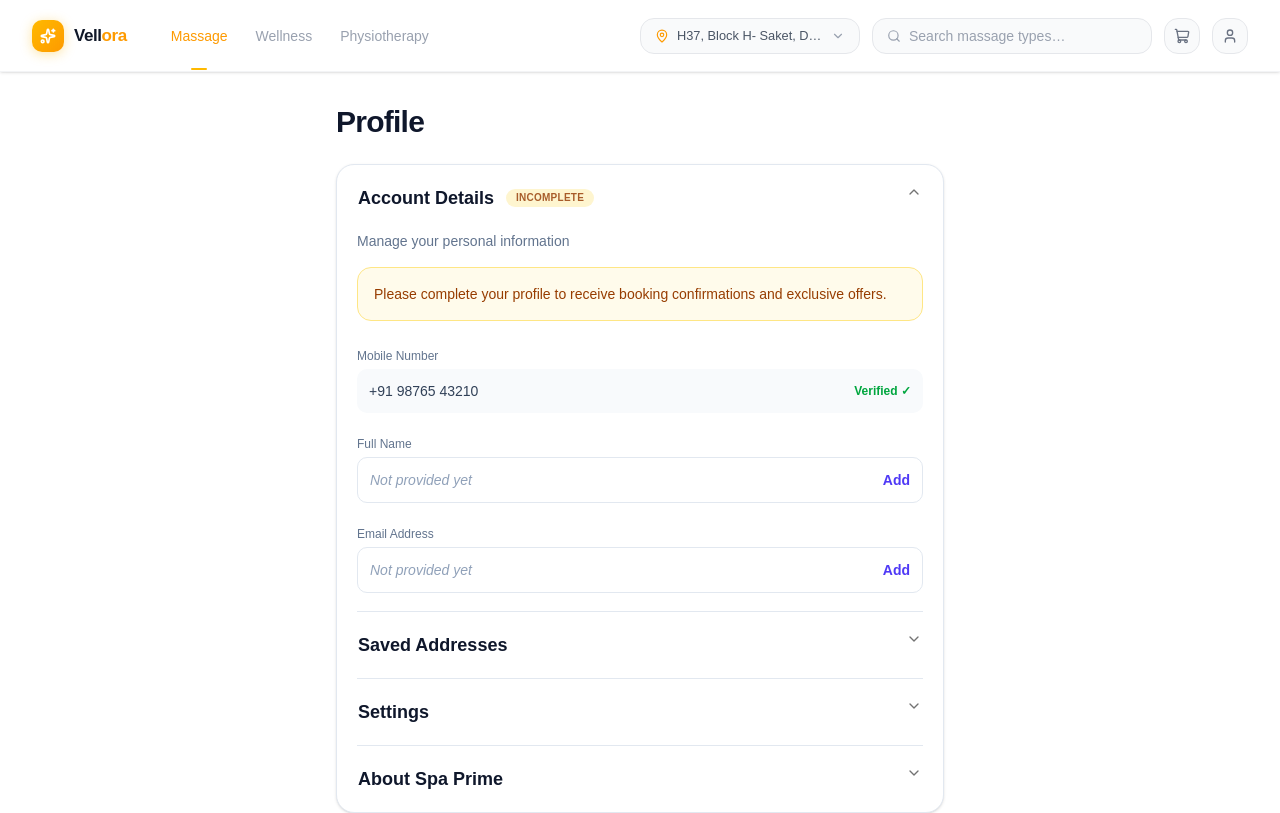
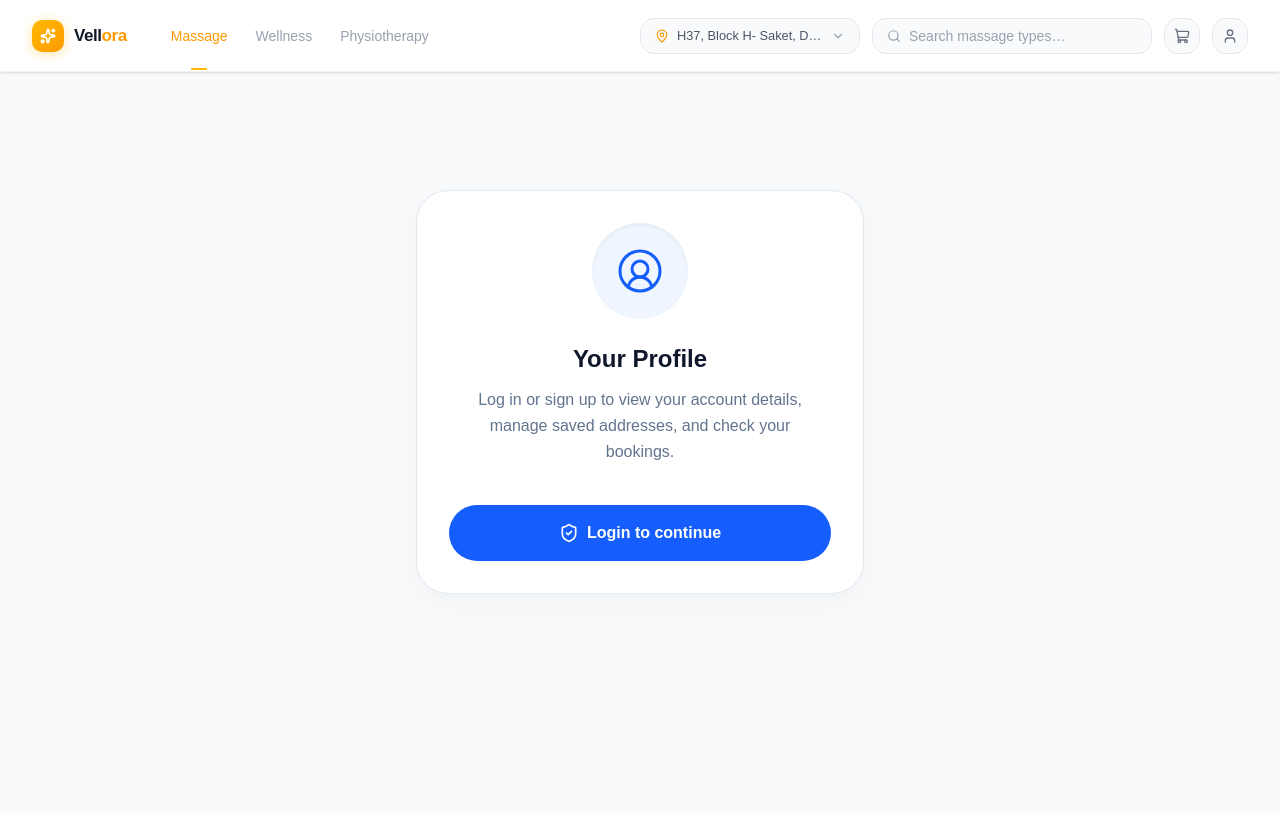
Before and after one commit to Skills-Yard/wellness-website-client, a Next.js app: page /profile in a window 1280 px wide. Shown: the top 813 px of the page. Built offline with nearby package versions, Linux system fonts and the light colour scheme.

Commit message:
feat(auth): enhance AuthModal with onComplete callback and integrate react-hot-toast for notifications

```diff
--- a/components/auth/AuthModal.tsx
+++ b/components/auth/AuthModal.tsx
@@ -35,7 +35,13 @@ const cities = [
 
 type AuthStep = "PHONE" | "OTP" | "ONBOARDING";
 
-export default function AuthModal({ onClose }: { onClose: () => void }) {
+export default function AuthModal({
+  onClose,
+  onComplete,
+}: {
+  onClose: () => void;
+  onComplete?: () => void;
+}) {
   const router = useRouter();
 
   const [step, setStep] = useState<AuthStep>("PHONE");
@@ -110,8 +116,8 @@ export default function AuthModal({ onClose }: { onClose: () => void }) {
   // 3. ONBOARDING logic
   // ==========================================
   const handleComplete = () => {
-    alert(`Setup complete for ${name} as ${profession} in ${city}!`);
-    onClose();
+    if (onComplete) onComplete(); // Triggers the Toast & Profile unlock
+    else onClose();
     router.push("/");
   };
 
--- a/components/profile/Profile.tsx
+++ b/components/profile/Profile.tsx
@@ -1,6 +1,6 @@
 "use client";
 
-import React, { useState } from "react";
+import React, { useEffect, useState } from "react";
 import {
   Accordion,
   AccordionContent,
@@ -9,23 +9,49 @@ import {
 } from "@/components/ui/accordion";
 import { Switch } from "@/components/ui/switch";
 import { tempUser, UserProfile } from "@/utils/data/tempUserData";
-import { Home as HomeIcon, Flower2, Sparkles, ShoppingCart, User } from "lucide-react";
+import {
+  Home as HomeIcon,
+  Flower2,
+  Sparkles,
+  ShoppingCart,
+  User,
+  ShieldCheck,
+  UserCircle2,
+} from "lucide-react";
 import Link from "next/link";
 import { useCart } from "@/context/CartContext";
 import { cn } from "@/lib/utils";
 import AuthModal from "../auth/AuthModal";
+import toast, { Toaster } from "react-hot-toast";
 
 // ==========================================
 // 1. ACCOUNT COMPONENT
 // ==========================================
-const AccountSection = ({ user, onEdit }: { user: UserProfile; onEdit: () => void }) => {
+const AccountSection = ({
+  user,
+  onEdit,
+}: {
+  user: UserProfile;
+  onEdit: () => void;
+}) => {
   const isProfileComplete = user.name && user.email;
 
+
+
+
   return (
+
+
+
+        /* ==========================================
+           AUTHENTICATED STATE (Actual Profile)
+           ========================================== */
         <AccordionItem value="account" className="border-b-slate-200 py-2">
           <AccordionTrigger className="hover:no-underline">
             <div className="flex items-center gap-3 text-left">
-          <span className="text-lg font-bold text-slate-900">Account Details</span>
+              <span className="text-lg font-bold text-slate-900">
+                Account Details
+              </span>
               {!isProfileComplete && (
                 <span className="inline-flex animate-pulse items-center rounded-full bg-amber-100 px-2.5 py-0.5 text-[10px] font-semibold tracking-wide text-amber-800">
                   INCOMPLETE
@@ -35,44 +61,69 @@ const AccountSection = ({ user, onEdit }: { user: UserProfile; onEdit: () => voi
           </AccordionTrigger>
 
           <AccordionContent className="pt-2 text-slate-600">
-        <p className="mb-6 text-sm text-slate-500">Manage your personal information</p>
+            <p className="mb-6 text-sm text-slate-500">
+              Manage your personal information
+            </p>
 
             {!isProfileComplete && (
               <div className="mb-6 rounded-xl border border-amber-200 bg-amber-50 p-4">
                 <p className="text-sm text-amber-800">
-              Please complete your profile to receive booking confirmations and exclusive offers.
+                  Please complete your profile to receive booking confirmations
+                  and exclusive offers.
                 </p>
               </div>
             )}
 
             <div className="space-y-5">
               <div>
-            <label className="text-xs font-medium text-slate-500">Mobile Number</label>
+                <label className="text-xs font-medium text-slate-500">
+                  Mobile Number
+                </label>
                 <div className="mt-1 flex items-center justify-between rounded-lg bg-slate-50 p-3 text-sm text-slate-700">
                   <span className="font-medium">{user.phone}</span>
-              <span className="text-xs font-semibold text-green-600">Verified ✓</span>
+                  <span className="text-xs font-semibold text-green-600">
+                    Verified ✓
+                  </span>
                 </div>
               </div>
 
               <div>
-            <label className="text-xs font-medium text-slate-500">Full Name</label>
+                <label className="text-xs font-medium text-slate-500">
+                  Full Name
+                </label>
                 <div className="mt-1 flex items-center justify-between rounded-lg border border-slate-200 p-3 text-sm">
-              <span className={user.name ? "text-slate-900" : "text-slate-400 italic"}>
+                  <span
+                    className={
+                      user.name ? "text-slate-900" : "text-slate-400 italic"
+                    }
+                  >
                     {user.name || "Not provided yet"}
                   </span>
-              <button onClick={onEdit} className="font-semibold text-indigo-600 transition-colors hover:text-indigo-700">
+                  <button
+                    onClick={onEdit}
+                    className="font-semibold text-indigo-600 transition-colors hover:text-indigo-700"
+                  >
                     {user.name ? "Edit" : "Add"}
                   </button>
                 </div>
               </div>
 
               <div>
-            <label className="text-xs font-medium text-slate-500">Email Address</label>
+                <label className="text-xs font-medium text-slate-500">
+                  Email Address
+                </label>
                 <div className="mt-1 flex items-center justify-between rounded-lg border border-slate-200 p-3 text-sm">
-              <span className={user.email ? "text-slate-900" : "text-slate-400 italic"}>
+                  <span
+                    className={
+                      user.email ? "text-slate-900" : "text-slate-400 italic"
+                    }
+                  >
                     {user.email || "Not provided yet"}
                   </span>
-              <button onClick={onEdit} className="font-semibold text-indigo-600 transition-colors hover:text-indigo-700">
+                  <button
+                    onClick={onEdit}
+                    className="font-semibold text-indigo-600 transition-colors hover:text-indigo-700"
+                  >
                     {user.email ? "Edit" : "Add"}
                   </button>
                 </div>
@@ -80,6 +131,7 @@ const AccountSection = ({ user, onEdit }: { user: UserProfile; onEdit: () => voi
             </div>
           </AccordionContent>
         </AccordionItem>
+
   );
 };
 
@@ -105,26 +157,37 @@ const AddressSection = ({ user }: { user: UserProfile }) => {
   return (
     <AccordionItem value="address" className="border-b-slate-200 py-2">
       <AccordionTrigger className="hover:no-underline">
-        <span className="text-lg font-bold text-slate-900">Saved Addresses</span>
+        <span className="text-lg font-bold text-slate-900">
+          Saved Addresses
+        </span>
       </AccordionTrigger>
 
       <AccordionContent className="pt-2">
-        <p className="mb-6 text-sm text-slate-500">Manage where we deliver our spa services.</p>
+        <p className="mb-6 text-sm text-slate-500">
+          Manage where we deliver our spa services.
+        </p>
 
         <div className="space-y-4">
           {/* List Existing Addresses */}
           {user.addresses.map((address) => (
-            <div key={address.id} className="flex flex-col gap-2 rounded-xl border border-slate-200 p-4 shadow-sm">
+            <div
+              key={address.id}
+              className="flex flex-col gap-2 rounded-xl border border-slate-200 p-4 shadow-sm"
+            >
               <div className="flex items-center justify-between">
                 <span className="inline-flex items-center rounded-md bg-slate-100 px-2 py-1 text-xs font-medium text-slate-700">
                   {address.type}
                 </span>
                 <div className="flex gap-3 text-sm font-medium text-indigo-600">
                   <button className="hover:text-indigo-700">Edit</button>
-                  <button className="text-red-500 hover:text-red-600">Delete</button>
+                  <button className="text-red-500 hover:text-red-600">
+                    Delete
+                  </button>
                 </div>
               </div>
-              <p className="text-sm text-slate-700 leading-relaxed">{address.fullAddress}</p>
+              <p className="text-sm text-slate-700 leading-relaxed">
+                {address.fullAddress}
+              </p>
             </div>
           ))}
 
@@ -159,7 +222,9 @@ const SettingsSection = () => {
           <div className="flex items-center justify-between py-4">
             <div className="space-y-0.5">
               <p className="font-medium text-slate-900">Location Services</p>
-              <p className="text-xs text-slate-500">For accurate service delivery</p>
+              <p className="text-xs text-slate-500">
+                For accurate service delivery
+              </p>
             </div>
             <Switch />
           </div>
@@ -174,10 +239,19 @@ const SettingsSection = () => {
 // ==========================================
 const AboutSection = () => {
   const [loginOpen, setLoginOpen] = useState(false);
+  const handleLogout = () => {
+    // 1. Clears all local storage data
+    localStorage.clear();
+
+    // 2. Refreshes the page to reset the app state
+    window.location.reload();
+  };
   return (
     <AccordionItem value="about" className="border-none py-2">
       <AccordionTrigger className="hover:no-underline">
-        <span className="text-lg font-bold text-slate-900">About Spa Prime</span>
+        <span className="text-lg font-bold text-slate-900">
+          About Spa Prime
+        </span>
       </AccordionTrigger>
 
       <AccordionContent className="pt-2">
@@ -190,17 +264,22 @@ const AboutSection = () => {
             <span className="font-medium">Privacy Policy</span>
             <span className="text-slate-400">→</span>
           </button>
-          <button onClick={() => setLoginOpen(true)} className="mt-4 flex w-full items-center justify-between rounded-lg p-2 text-red-600 transition-colors hover:bg-red-50">
+          <button
+            onClick={() => handleLogout()}
+            className="mt-4 flex w-full items-center justify-between rounded-lg p-2 text-red-600 transition-colors hover:bg-red-50"
+          >
             <span className="font-medium">Log Out</span>
           </button>
         </div>
 
         <div className="mt-8 text-center">
-          <p className="text-xs font-medium text-slate-400">App Version 1.0.4</p>
+          <p className="text-xs font-medium text-slate-400">
+            App Version 1.0.4
+          </p>
         </div>
       </AccordionContent>
 
-      {loginOpen && (<AuthModal onClose={()=> setLoginOpen(false)} />)}
+      {loginOpen && <AuthModal onClose={() => setLoginOpen(false)} />}
     </AccordionItem>
   );
 };
@@ -212,21 +291,102 @@ export default function ProfilePage() {
   const [user] = useState<UserProfile>(tempUser);
   const { cartCount, setIsCartOpen } = useCart();
 
+    const [isLogin, setIsLogin] = useState(false);
+  const [showAuthModal, setShowAuthModal] = useState(false);
+  // Prevents Next.js hydration mismatch errors
+  const [isMounted, setIsMounted] = useState(false);
+
+  // This function is called when the user successfully finishes the AuthModal flow
+  // 1. Check local storage when the component loads
+  useEffect(() => {
+    setIsMounted(true);
+    const storedLoginState = localStorage.getItem("isUserLoggedIn");
+
+    if (storedLoginState === "true") {
+      setIsLogin(true);
+    }
+  }, []);
+
+  // 2. Update state AND local storage on successful login
+  const handleLoginSuccess = () => {
+    setShowAuthModal(false);
+    setIsLogin(true);
+
+    // Save to local storage so it survives a refresh!
+    localStorage.setItem("isUserLoggedIn", "true");
+
+    toast.success("Successfully logged in!", {
+      icon: '👋',
+      style: {
+        borderRadius: '100px',
+        background: '#1e293b',
+        color: '#fff',
+        padding: '12px 24px',
+        fontWeight: '500',
+      },
+      duration: 3000,
+    });
+  };
+
+  // Do not render the UI until we have checked local storage on the client
+  if (!isMounted) return null;
+
   const handleEditProfile = () => {
     alert("Open an edit modal or navigate to an edit page here!");
   };
 
   return (
+    <div className="min-h-screen bg-slate-50">
+      {/* 1. Global Toaster Component for notifications */}
+      <Toaster position="top-center" reverseOrder={false} />
+    {!isLogin ? (
+        /* ==========================================
+           UNAUTHENTICATED STATE (Empty Profile View)
+           ========================================== */
+        <div className="flex min-h-[80vh] flex-col items-center justify-center px-4 animate-in fade-in duration-500">
+          <div className="w-full max-w-md rounded-[32px] border border-slate-200 bg-white p-8 text-center shadow-[0_8px_30px_rgb(0,0,0,0.04)]">
+            {/* Decorative Icon */}
+            <div className="mx-auto mb-6 flex h-24 w-24 items-center justify-center rounded-full bg-blue-50 text-blue-600 shadow-inner">
+              <UserCircle2 className="h-12 w-12" strokeWidth={1.5} />
+            </div>
+
+            {/* Text Content */}
+            <h2 className="mb-3 text-2xl font-bold text-slate-900">
+              Your Profile
+            </h2>
+            <p className="mb-10 text-base text-slate-500 leading-relaxed px-4">
+              Log in or sign up to view your account details, manage saved
+              addresses, and check your bookings.
+            </p>
+
+            {/* Shadcn-style Button */}
+            <button
+              onClick={() => setShowAuthModal(true)}
+              className="w-full flex items-center justify-center gap-2 rounded-full bg-blue-600 px-6 py-4 font-bold text-white transition-all active:scale-[0.98] hover:bg-blue-700 hover:shadow-lg hover:shadow-blue-600/20"
+            >
+              <ShieldCheck className="h-5 w-5" />
+              Login to continue
+            </button>
+          </div>
+        </div>
+      ) : (
     <div className="min-h-screen bg-white pb-24 md:pb-0">
       <div className="mx-auto max-w-2xl bg-white px-4 py-8 sm:px-6 lg:px-8">
         {/* Header */}
         <div className="mb-6">
-          <h1 className="text-3xl font-bold tracking-tight text-slate-900">Profile</h1>
+          <h1 className="text-3xl font-bold tracking-tight text-slate-900">
+            Profile
+          </h1>
         </div>
 
         {/* Accordion Layout wrapper */}
         <div className="rounded-2xl border border-slate-200 bg-white px-5 shadow-sm">
-          <Accordion type="single" collapsible defaultValue="account" className="w-full">
+          <Accordion
+            type="single"
+            collapsible
+            defaultValue="account"
+            className="w-full"
+          >
             <AccountSection user={user} onEdit={handleEditProfile} />
             <AddressSection user={user} />
             <SettingsSection />
@@ -237,17 +397,26 @@ export default function ProfilePage() {
 
       {/* ── Bottom Navigation Bar (mobile only) ──────────── */}
       <div className="md:hidden fixed bottom-0 left-0 right-0 z-40 bg-white/95 backdrop-blur-md border-t border-stone-100 flex justify-around py-2.5 px-1 shadow-[0_-4px_20px_rgba(0,0,0,0.03)] pb-4">
-        <Link href="/" className="flex flex-col items-center gap-1 flex-1 py-1 text-stone-400 transition-colors cursor-pointer">
+        <Link
+          href="/"
+          className="flex flex-col items-center gap-1 flex-1 py-1 text-stone-400 transition-colors cursor-pointer"
+        >
           <HomeIcon className="w-4.5 h-4.5" />
           <span className="text-[9px] font-bold">Home</span>
         </Link>
 
-        <Link href="/detail?type=massage" className="flex flex-col items-center gap-1 flex-1 py-1 text-stone-400 transition-colors cursor-pointer">
+        <Link
+          href="/detail?type=massage"
+          className="flex flex-col items-center gap-1 flex-1 py-1 text-stone-400 transition-colors cursor-pointer"
+        >
           <Flower2 className="w-4.5 h-4.5" />
           <span className="text-[9px] font-bold">Massage</span>
         </Link>
 
-        <Link href="/detail?type=wellness" className="flex flex-col items-center gap-1 flex-1 py-1 text-stone-400 transition-colors cursor-pointer">
+        <Link
+          href="/detail?type=wellness"
+          className="flex flex-col items-center gap-1 flex-1 py-1 text-stone-400 transition-colors cursor-pointer"
+        >
           <Sparkles className="w-4.5 h-4.5" />
           <span className="text-[9px] font-bold">Wellness</span>
         </Link>
@@ -274,5 +443,18 @@ export default function ProfilePage() {
         </div>
       </div>
     </div>
+    )}
+
+      {/* ==========================================
+          AUTH MODAL POPUP
+          ========================================== */}
+      {showAuthModal && (
+        <AuthModal
+          onClose={() => setShowAuthModal(false)}
+          // Pass the success handler. Make sure your AuthModal calls this when the OTP/Setup is done!
+          onComplete={handleLoginSuccess}
+        />
+      )}
+    </div>
   );
 }
--- a/package.json
+++ b/package.json
@@ -17,6 +17,7 @@
     "radix-ui": "^1.6.0",
     "react": "^19.2.7",
     "react-dom": "^19.2.7",
+    "react-hot-toast": "^2.6.0",
     "shadcn": "^4.11.0",
     "swiper": "^12.2.0",
     "tailwind-merge": "^3.6.0",
```
Also changed, not shown: 1 other file (tests, documents, lock files or other folders). Lines whose indentation alone changed are shown as unchanged.
